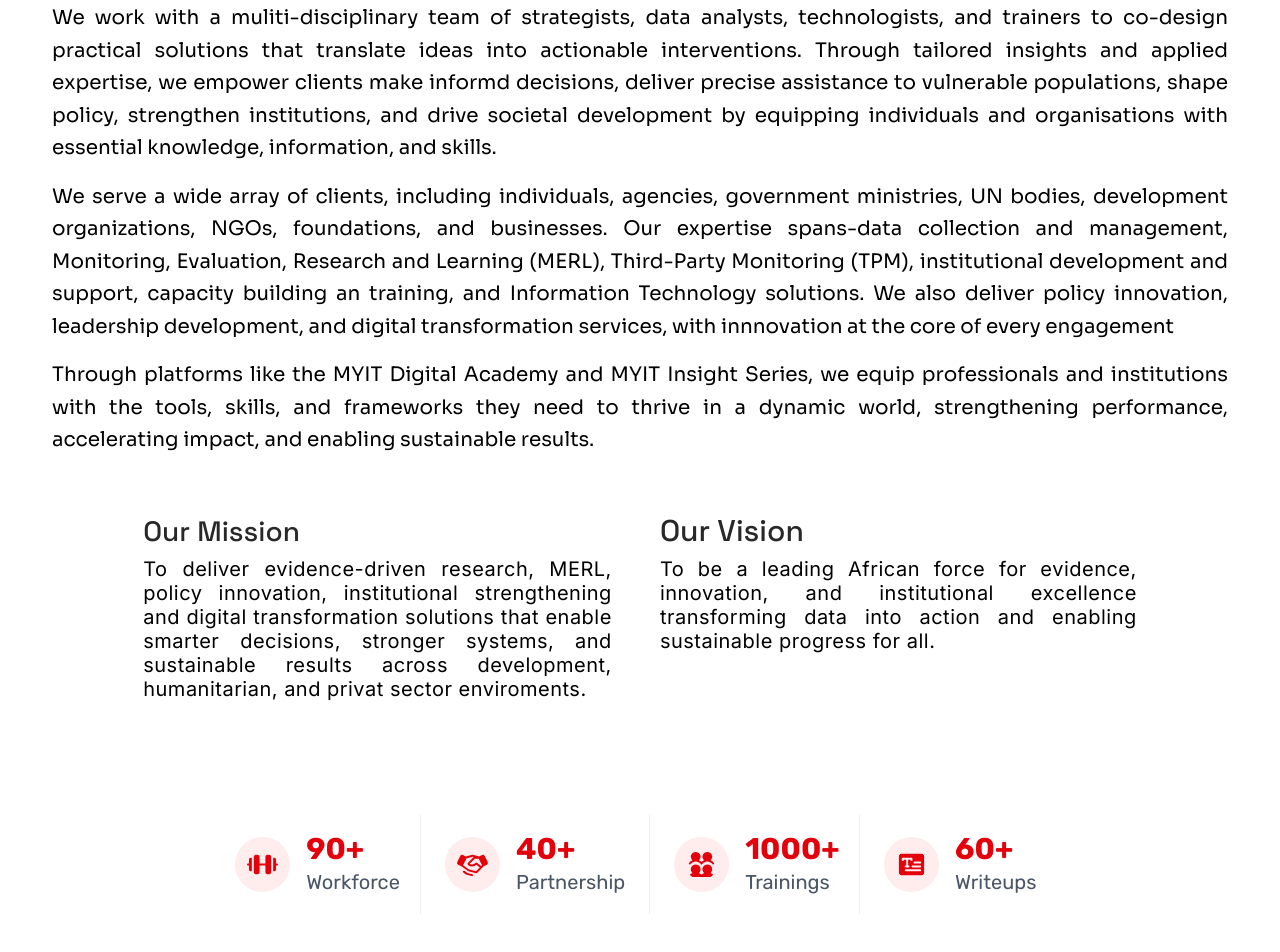
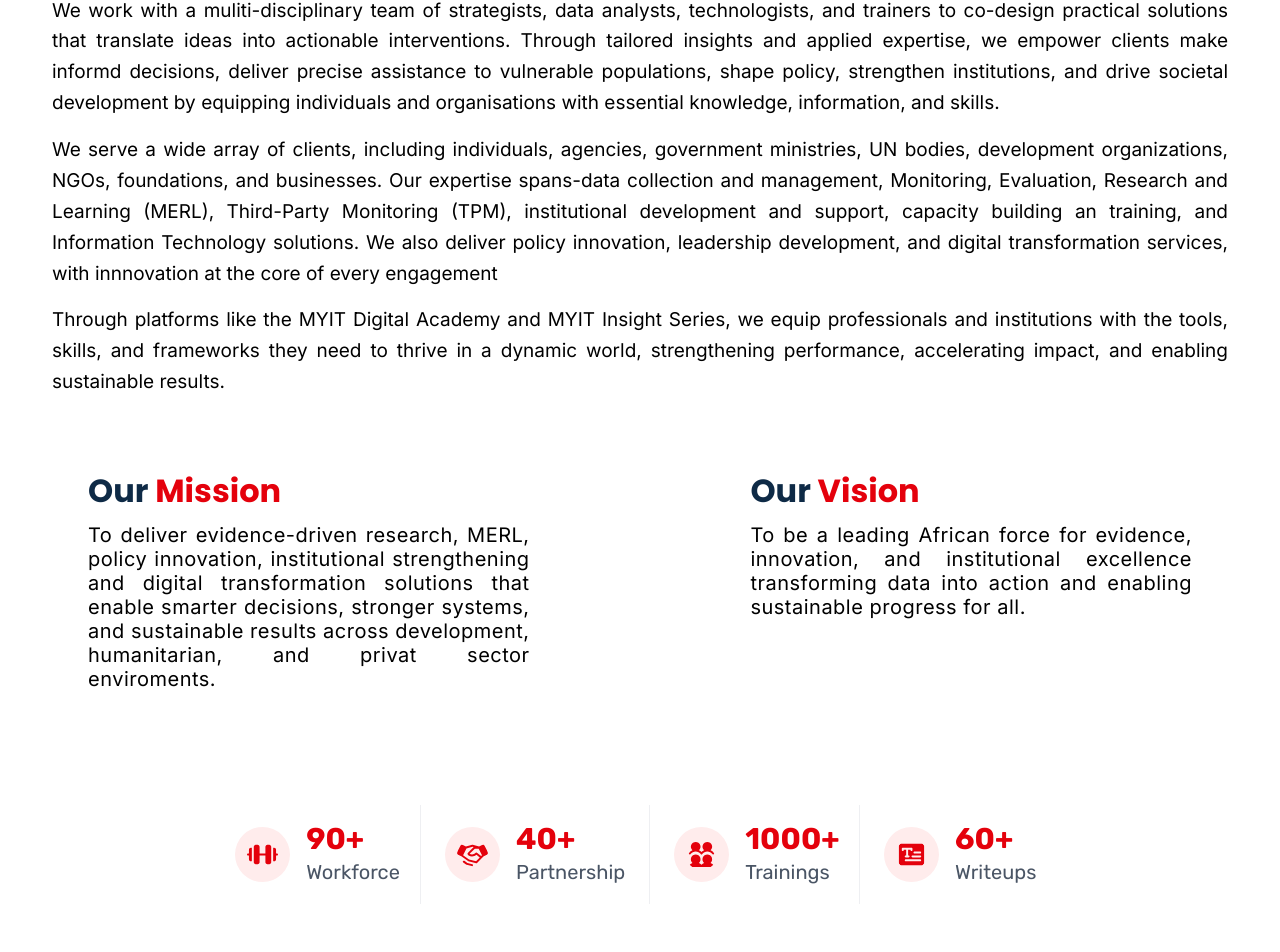
Before and after one commit to Mke5/IT-Consult, a React (Vite) app: page /about-us in a window 1280 px wide. Shown: the part 395-1347 px from the top of the page. Built offline with nearby package versions, Linux system fonts and the light colour scheme; no server answers.

Commit message:
update: on small css

```diff
--- a/src/pages/About/index.tsx
+++ b/src/pages/About/index.tsx
@@ -54,19 +54,19 @@ const AboutPage = () => {
                     <span>Empowering Organisations. Driving </span>
                     <span className="text-[#e4010c]">Impact</span>
                   </h1>
-                  <p className="text-[17px] sm:text-[20px] lg:text-md text-black leading-relaxed font-[Sora] text-justify">
+                  <p className="text-[16px] sm:text-[17px] lg:text-[19px] text-black leading-relaxed font-[inter] text-left sm:text-justify">
                     MyIT Consult Ltd is a dynamic social enterprise and development consultancy firm, Nigerian-rooted with an expanding African footprint, dedicated to fostering sustainable and inclusive development. Established in 2016, we specialize in delivering meticulous data, information management services and evidence driven analysis, particularly within crisis, disaster, and displacement contexts.
                   </p>
                 </div>
-                <p className="text-[17px] sm:text-[20px] lg:text-md text-black leading-relaxed font-[Sora] text-justify">
+                <p className="text-[16px] sm:text-[17px] lg:text-[19px] text-black leading-relaxed font-[inter] text-left sm:text-justify">
                   We work with a muliti-disciplinary team of strategists, data analysts, technologists, and trainers to co-design practical solutions that translate ideas into actionable interventions. Through tailored insights and applied expertise, we empower clients make informd decisions, deliver precise assistance to vulnerable populations, shape policy, strengthen institutions, and drive societal development by equipping individuals and organisations with essential knowledge, information, and skills.
                 </p>
 
-                <p className="text-[17px] sm:text-[20px] lg:text-md text-black leading-relaxed font-[Sora] text-justify">
+                <p className="text-[16px] sm:text-[17px] lg:text-[19px] text-black leading-relaxed font-[inter] text-left sm:text-justify">
                   We serve a wide array of clients, including individuals, agencies, government ministries, UN bodies, development organizations, NGOs, foundations, and businesses. Our expertise spans-data collection and management, Monitoring, Evaluation, Research and Learning (MERL), Third-Party Monitoring (TPM), institutional development and support, capacity building an training, and Information Technology solutions. We also deliver policy innovation, leadership development, and digital transformation services, with innnovation at the core of every engagement
                 </p>
 
-                <p className="text-[17px] sm:text-[20px] lg:text-md text-black leading-relaxed font-[Sora] text-justify">
+                <p className="text-[16px] sm:text-[17px] lg:text-[19px] text-black leading-relaxed font-[inter] text-left sm:text-justify">
                   Through platforms like the MYIT Digital Academy and MYIT Insight Series, we equip professionals and institutions with the tools, skills, and frameworks they need to thrive in a dynamic world, strengthening performance, accelerating impact, and enabling sustainable results.
                 </p>
               </div>
@@ -80,12 +80,13 @@ const AboutPage = () => {
               <div className="flex flex-col gap-10 sm:gap-10 lg:gap-[90px] items-center">
 
                 {/* Mission + Vision */}
-                <div className="w-full lg:w-[90%] flex flex-col lg:flex-row justify-center items-start gap-4 lg:gap-12">
+                <div className="w-full flex flex-col lg:flex-row justify-between items-start gap-4 lg:gap-12">
 
                   {/* Mission */}
-                  <div className="w-full lg:flex-1 flex flex-col gap-2">
-                    <h2 className="text-[22px] sm:text-[26px] lg:text-[28px] font-medium text-[#282829] font-['Space_Grotesk'] leading-[28px] sm:leading-[32px] lg:leading-[36px]">
-                      Our Mission
+                  <div className="w-full lg:w-[40%] flex flex-col gap-2">
+                    <h2 className="mt-3 text-[25px] sm:text-[32px] font-bold text-[#0e2a46] font-['Poppins'] leading-[30px] sm:leading-[38px] lg:leading-[49px] capitalize w-full">
+                      <span>Our </span>
+                      <span className="text-[#e4010c]">Mission</span>
                     </h2>
                     <p className="text-[17px] sm:text-[20px] lg:text-md font-normal text-black font-[inter] leading-6 tracking-[0.5px] text-justify mb-6">
                       To deliver evidence-driven research, MERL, policy innovation, institutional strengthening and digital transformation solutions that enable smarter decisions, stronger systems, and sustainable results across development, humanitarian, and privat sector enviroments.
@@ -93,9 +94,10 @@ const AboutPage = () => {
                   </div>
 
                   {/* Vision */}
-                  <div className="w-full lg:w-[48%] flex flex-col gap-2">
-                    <h2 className="text-[22px] sm:text-[30px] font-medium text-[#282829] font-['Space_Grotesk'] leading-[28px] sm:leading-[32px] lg:leading-[36px]">
-                      Our Vision
+                  <div className="w-full lg:w-[40%] flex flex-col gap-2">
+                    <h2 className="mt-3 text-[25px] sm:text-[32px] font-bold text-[#0e2a46] font-['Poppins'] leading-[30px] sm:leading-[38px] lg:leading-[49px] capitalize w-full">
+                      <span>Our </span>
+                      <span className="text-[#e4010c]">Vision</span>
                     </h2>
                     <p className="text-[17px] sm:text-[20px] lg:text-md font-normal text-black font-[inter] leading-6 tracking-[0.5px] text-justify mb-6">
                       To be a leading African force for evidence, innovation, and institutional excellence transforming data into action and enabling sustainable progress for all.
```
